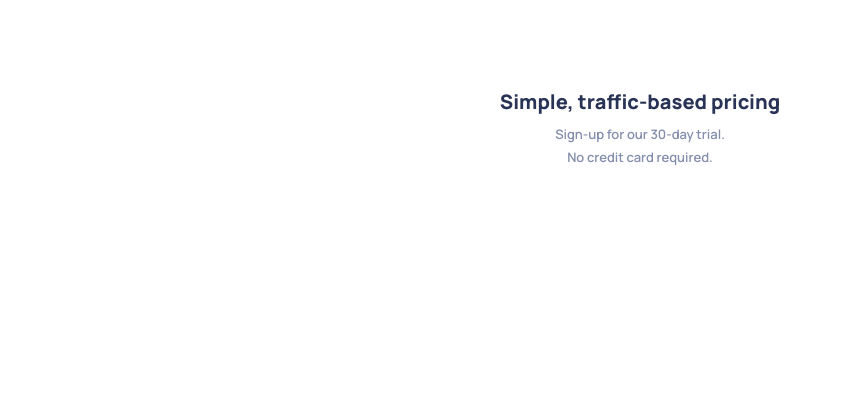
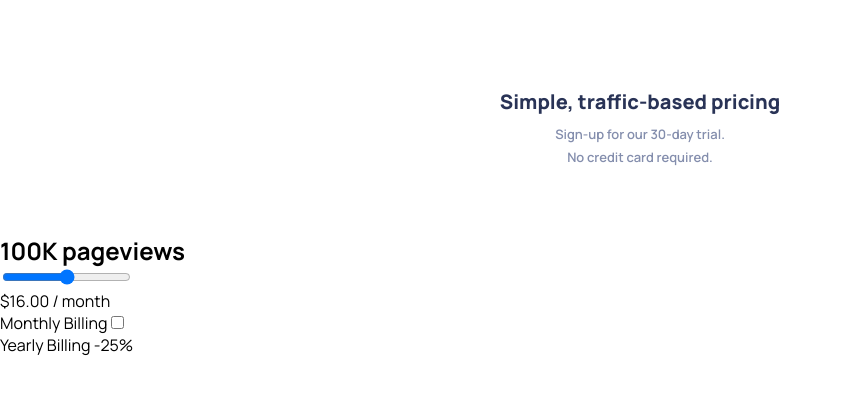
Before and after one commit to brdCoreShadow/interactive-pricing, a React (Vite) app: page / in a window 1280 px wide. Shown: the top 394 px of the page, without its empty margins (0-842 px from the left). Built offline with nearby package versions, Linux system fonts and the light colour scheme.

Commit message:
logic for billing

```diff
--- a/src/components/PricingDashboard/Billing/Billing.tsx
+++ b/src/components/PricingDashboard/Billing/Billing.tsx
@@ -1,11 +1,63 @@
-import * as SC from "./BillingStyled"
+import { useState } from "react";
+import * as SC from "./BillingStyled";
 
-const Billing:React.FC = () => {
-    return (
-        <SC.BillingCon>
+const Billing: React.FC = () => {
+  const [value, setValue] = useState(50);
+  const [isYearly, setIsYearly] = useState(false);
 
-        </SC.BillingCon>
-     );
-}
+  const getPageviews = (val: number) => {
+    if (val <= 20) return "10K";
+    if (val <= 40) return "50K";
+    if (val <= 60) return "100K";
+    if (val <= 80) return "500K";
+    return "1M";
+  };
+
+  const getPrice = (val: number, yearly: boolean) => {
+    let base;
+    if (val <= 20) base = 8;
+    else if (val <= 40) base = 12;
+    else if (val <= 60) base = 16;
+    else if (val <= 80) base = 24;
+    else base = 36;
+
+    return yearly ? (base * 0.75).toFixed(2) : base.toFixed(2);
+  };
+
+  return (
+    <SC.BillingCon>
+      <h2>{getPageviews(value)} pageviews</h2>
+      <input
+        type="range"
+        min="0"
+        max="100"
+        value={value}
+        onChange={(e) => setValue(Number(e.target.value))}
+      />
+      <div className="text-3xl font-bold mt-4">
+        ${getPrice(value, isYearly)}{" "}
+        <span >/ month</span>
+      </div>
+
+      {/* Billing Toggle */}
+      <div className="mt-6 flex items-center justify-center gap-4 text-sm text-slate-600">
+        <span>Monthly Billing</span>
+        <label className="relative inline-flex items-center cursor-pointer">
+          <input
+            type="checkbox"
+            className="sr-only peer"
+            checked={isYearly}
+            onChange={() => setIsYearly(!isYearly)}
+          />
+          <div className="w-11 h-6 bg-gray-300 peer-focus:outline-none rounded-full peer peer-checked:bg-cyan-400 transition-all"></div>
+          <div className="absolute left-1 top-1 w-4 h-4 bg-white rounded-full peer-checked:translate-x-5 transition-all"></div>
+        </label>
+        <span>
+          Yearly Billing <span className="text-rose-400">-25%</span>
+        </span>
+      </div>
+    </SC.BillingCon>
+  );
+};
 
 export default Billing;
```
